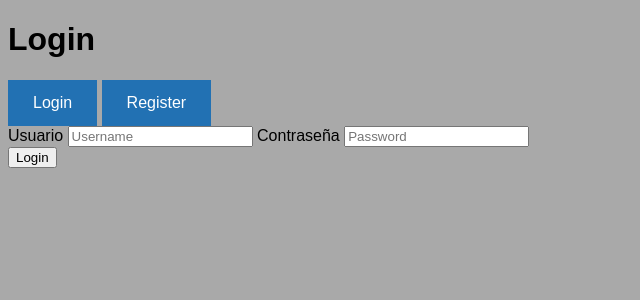
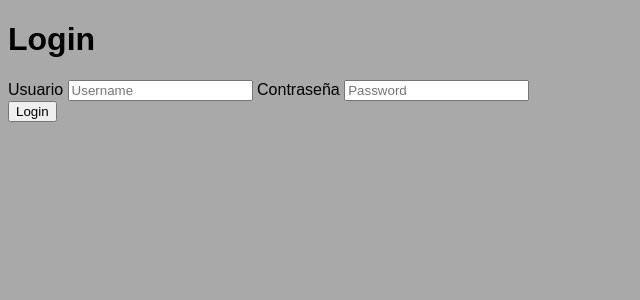
Before and after one commit to Rodolfohp96/CFCA, a Flask app: page /login in a window 1280 px wide. Shown: the part 54-354 px from the top of the page, without its empty margins (0-640 px from the left). Run offline with Flask 2, Linux system fonts and the light colour scheme; some libraries are stand-ins or nearby versions.

Commit message:
Quickfix: login buttons

```diff
--- a/templates/login.html
+++ b/templates/login.html
@@ -3,10 +3,6 @@
 {% block body %}
 <div class="login">
     <h1>Login</h1>
-    <div class="links">
-        <a href="{{ url_for('login') }}" class="active">Login</a>
-        <a href="#">Register</a>
-    </div>
     <form action="{{ url_for('login') }}" method="post">
         <label for="username">Usuario</label>
         <input type="text" name="username" placeholder="Username" id="username" required>
```
